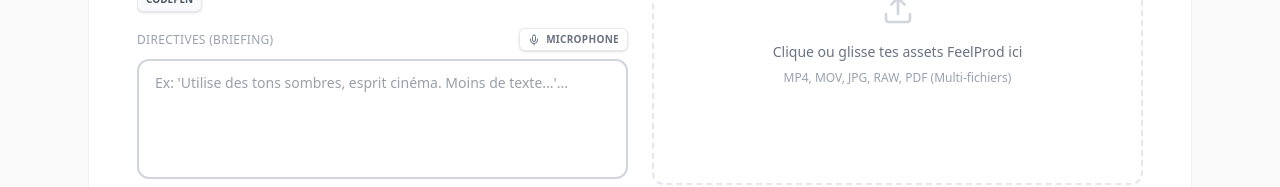
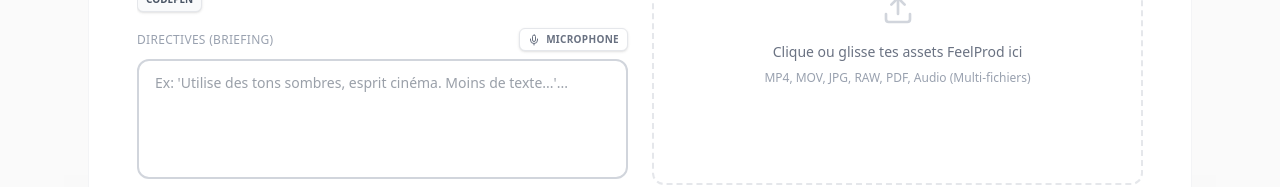
Before and after one commit to feelprod-code/feelprod-studio, a Next.js app: page / in a window 1280 px wide. Both pictures are taken after a click on the button "Paramètres Avancés (Inspirations & Directives)". Shown: the part 625-812 px from the top of the page. Built offline with nearby package versions, Linux system fonts and the light colour scheme.

Commit message:
fix: Autoriser la sélection multiple de tous types de fichiers (suppression des restrictions macOS natives)

```diff
--- a/src/app/page.tsx
+++ b/src/app/page.tsx
@@ -497,8 +497,8 @@ Antigravity, confirme que tu as bien pris connaissance du brief et lance ton ter
                       <label className="relative overflow-hidden flex-1 border-2 border-dashed border-gray-200 bg-white hover:bg-orange-50 hover:border-[#FF9F1C] cursor-pointer rounded-xl transition-all flex flex-col items-center justify-center p-6 group">
                         <Upload className="w-8 h-8 mb-4 transition-colors text-gray-300 group-hover:text-[#FF9F1C]" />
                         <span className="text-sm text-gray-500 text-center font-medium">Clique ou glisse tes assets FeelProd ici</span>
-                        <span className="text-xs text-gray-400 mt-2 font-mono">MP4, MOV, JPG, RAW, PDF (Multi-fichiers)</span>
-                        <input type="file" multiple accept=".pdf,image/*,video/*,.mp4,.mov" onChange={handleFileChange} className="absolute inset-0 w-full h-full opacity-0 cursor-pointer text-[0px]" />
+                        <span className="text-xs text-gray-400 mt-2 font-mono">MP4, MOV, JPG, RAW, PDF, Audio (Multi-fichiers)</span>
+                        <input type="file" multiple accept="*/*" onChange={handleFileChange} className="absolute inset-0 w-full h-full opacity-0 cursor-pointer text-[0px]" />
                       </label>
                       {brandFiles.length > 0 && (
                         <div className="flex flex-col gap-2 mt-2 max-h-[140px] overflow-y-auto">
@@ -681,7 +681,7 @@ Antigravity, confirme que tu as bien pris connaissance du brief et lance ton ter
                   <form onSubmit={sendChatMessage} className="flex gap-3">
                     <label className="relative overflow-hidden flex items-center justify-center bg-gray-100 hover:bg-gray-200 border border-gray-200 cursor-pointer rounded-xl px-4 transition-colors text-gray-600 group">
                       <Upload className="w-5 h-5 text-gray-400 group-hover:text-accent-cyan" />
-                      <input type="file" multiple accept=".pdf,image/*,video/*,.mp4,.mov" onChange={(e) => {
+                      <input type="file" multiple accept="*/*" onChange={(e) => {
                          if (e.target.files) {
                            setChatFiles(prev => [...prev, ...Array.from(e.target.files!)]);
                          }
```
